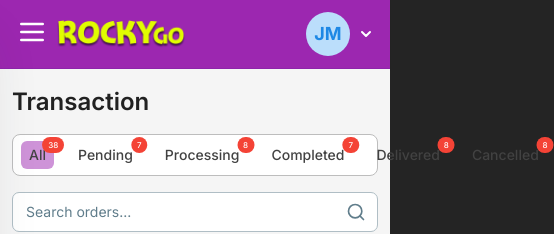
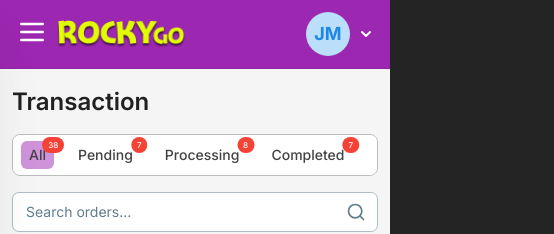
Before and after one commit to myco27/grg_admin, a React (Vite) app: page /orders in a window 390 px wide. Shown: the top 234 px of the page, 554 px wide, since content can reach past the window. Built offline with nearby package versions, Linux system fonts and the light colour scheme.

Commit message:
Added key value in <Badge> in Orders.jsx and also enhanced responsiveness of Pagination component

```diff
--- a/src/components/OrdersPage/Pagination.jsx
+++ b/src/components/OrdersPage/Pagination.jsx
@@ -47,7 +47,7 @@ export default function Pagination({
             <Typography variant="small" color="blue-gray" className="font-normal mb-4">
                 Showing {indexOfFirstItem + 1}-{Math.min(indexOfLastItem, totalItems)} of {totalItems} items
             </Typography>
-            <div className="flex gap-2">
+            <div className="flex flex-wrap justify-center gap-2">
                 <Button
                     color="purple"
                     size="sm"
--- a/src/pages/Orders.jsx
+++ b/src/pages/Orders.jsx
@@ -87,7 +87,8 @@ export default function Orders() {
                     </Typography>
 
                     <div className=" relative flex flex-col md:flex-row items-center justify-between gap-4">
-                            <Tabs value={activeTab} className="w-full md:w-fit border px-1 border-gray-400 py-0.5 bg-white rounded-lg relative overflow-visible">
+                            <Tabs value={activeTab} className="w-full md:w-fit border px-1 border-gray-400 py-0.5 bg-white rounded-lg relative overflow-x-auto xl:overflow-visible">
+                                <div>
                                     <TabsHeader
                                         className="bg-transparent gap-x-4"
                                         indicatorProps={{
@@ -96,7 +97,7 @@ export default function Orders() {
 
                                         {tabs.map(({ label, value }) => (
 
-                                <Badge content={tabCount(value)} className="absolute top-1 z-50 text-[8px] min-w-[14px] min-h-[14px] px-[6px] py-[2px]">
+                                            <Badge key={value} content={tabCount(value)} className="absolute top-1 z-50 text-[8px] min-w-[14px] min-h-[14px] px-[6px] py-[2px]">
                                                 <Tab
                                                     key={value}
                                                     value={value}
@@ -112,6 +113,7 @@ export default function Orders() {
 
                                         ))}
                                     </TabsHeader>
+                                </div>
                             </Tabs>
 
                         <div className="flex flex-col sm:flex-row gap-3 w-full md:w-auto">
```
Lines whose indentation alone changed are shown as unchanged.
